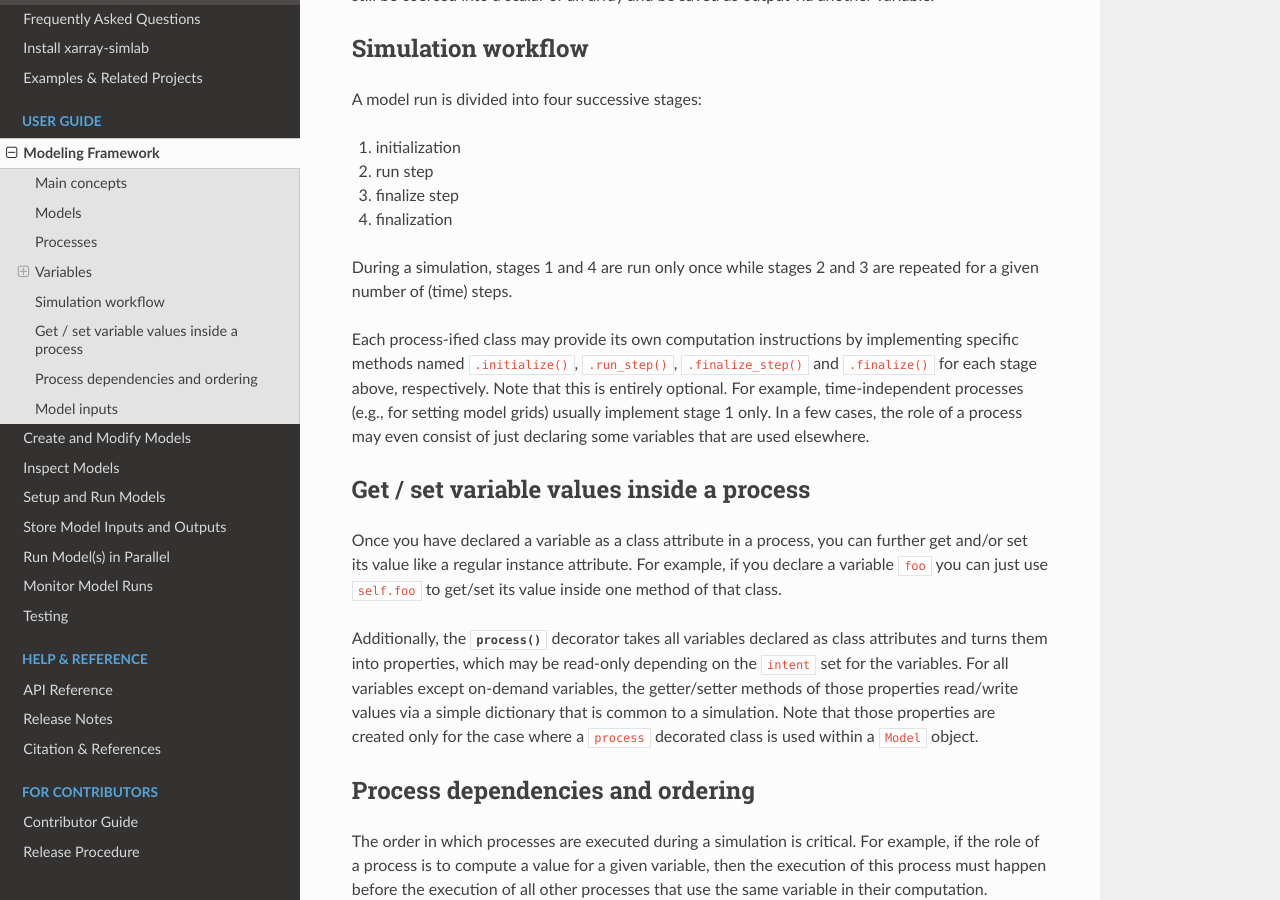
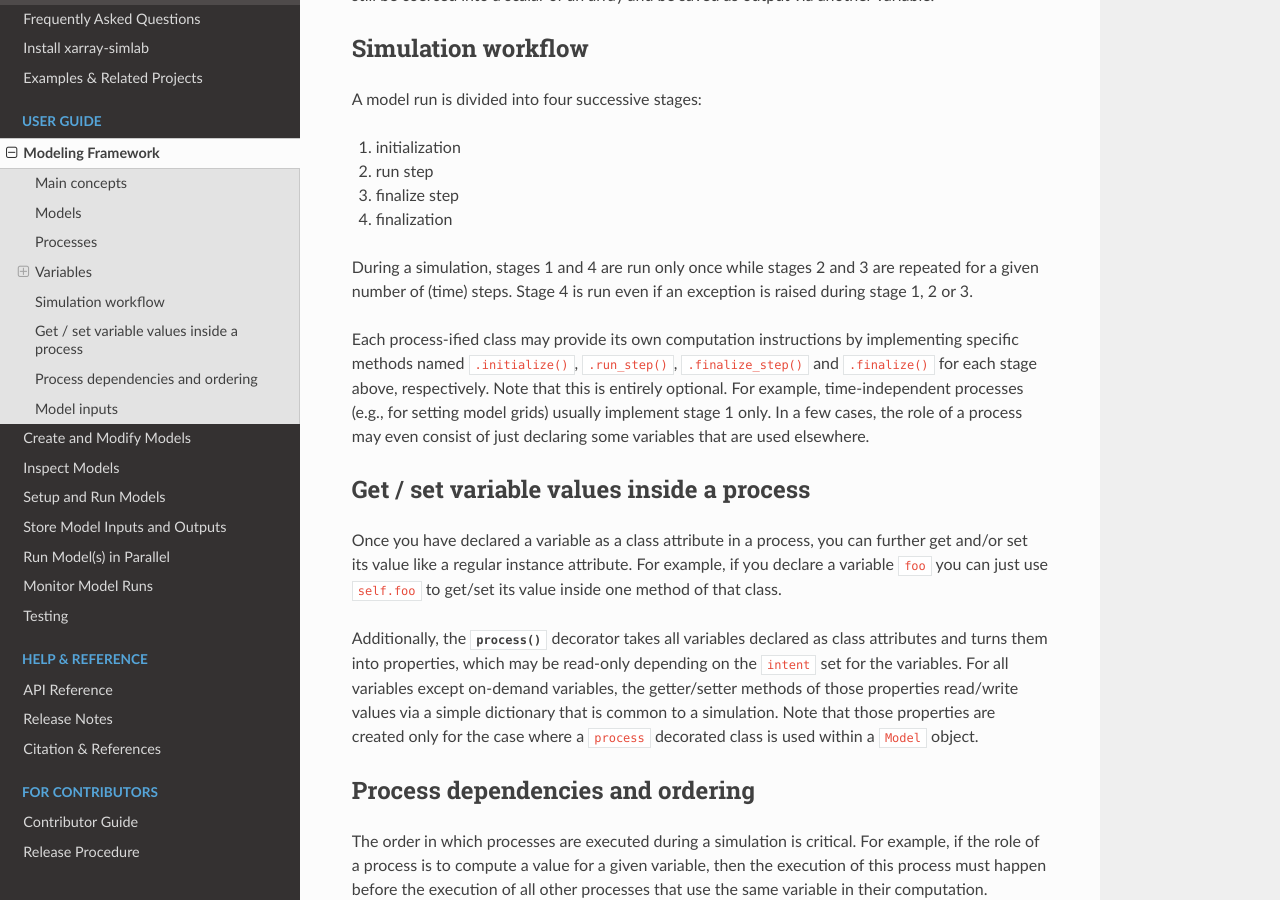
Before and after one commit to xarray-contrib/xarray-simlab, a Sphinx documentation site: the page built from doc/framework.rst, in a window 1280 px wide and 900 px high, scrolled down 3706 px. Built offline with Sphinx 7.4.7 and the Read the Docs theme 2.0.0, drawn with Linux system fonts in a browser that asks for light colours; the version number could not be read and is left out.

Commit message:
update doc

```diff
--- a/doc/framework.rst
+++ b/doc/framework.rst
@@ -202,7 +202,8 @@ A model run is divided into four successive stages:
 4. finalization
 
 During a simulation, stages 1 and 4 are run only once while stages 2
-and 3 are repeated for a given number of (time) steps.
+and 3 are repeated for a given number of (time) steps. Stage 4 is run even if
+an exception is raised during stage 1, 2 or 3.
 
 Each process-ified class may provide its own computation instructions
 by implementing specific methods named ``.initialize()``,
--- a/doc/whats_new.rst
+++ b/doc/whats_new.rst
@@ -36,6 +36,8 @@ Bug fixes
   which inherit from process-decorated classes (:issue:`149`).
 - Fix :func:`~xarray.Dataset.xsimlab.update_clocks` when only the master clock is
   updated implicitly (:issue:`151`).
+- Ensure that the ``finalize`` simulation stage is always run, even when an
+  exception is raised during the previous stages (:issue:`153`).
 
 v0.4.1 (17 April 2020)
 ----------------------
```
